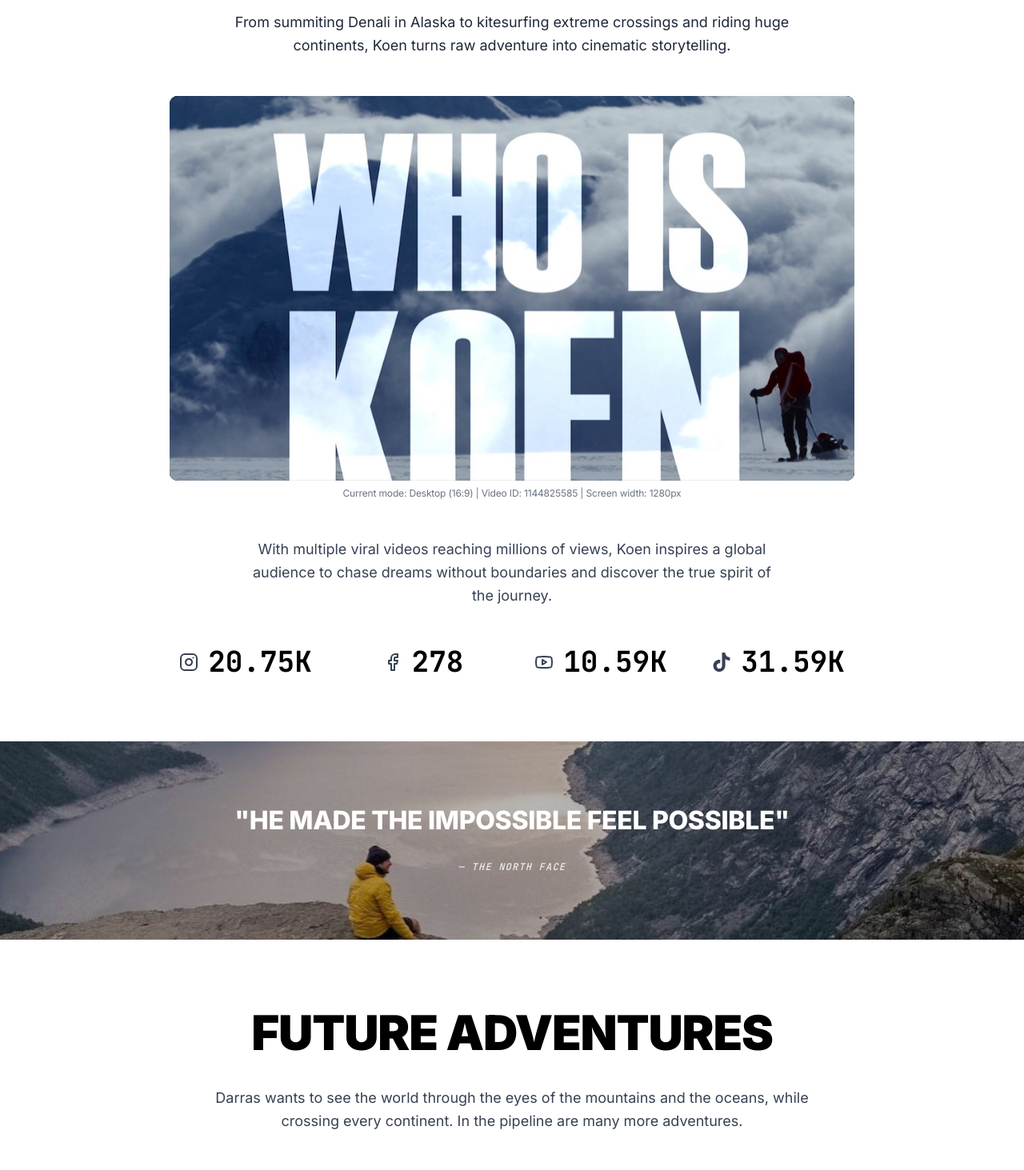
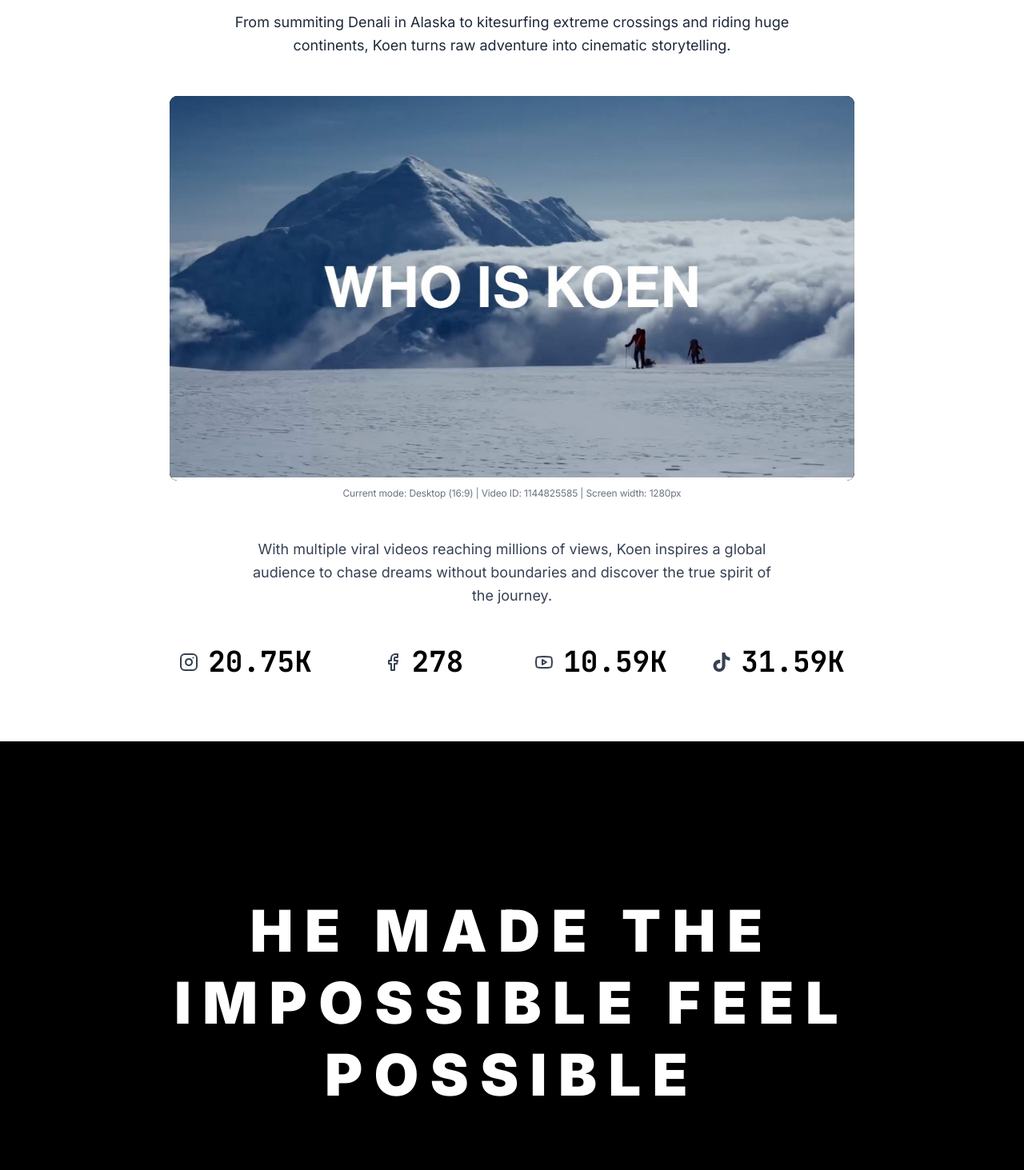
Before and after one commit to PieterBoghaert/koendarras, a React (Vite) app: page / in a window 1280 px wide. Shown: the part 1080-2543 px from the top of the page at 80% size. Built offline with nearby package versions, Linux system fonts and the light colour scheme.

Commit message:
Refactor code structure for improved readability and maintainability

```diff
--- a/src/App.jsx
+++ b/src/App.jsx
@@ -317,8 +317,7 @@ function App() {
         </div>
       </section>
 
-      {/* Parallax Quote Section */}
-      {/* <ParallaxSection /> */}
+
 
       {/* Who Is Koen Section */}
       <section id="mission" className="py-20 bg-white">
@@ -339,7 +338,8 @@ function App() {
             <ResponsiveShowreel
               desktopVideoId="1144825585"
               mobileVideoId="1144825585"
-              thumbnailUrl="/who-is-koen.jpg"
+              desktopThumbnailUrl="/who-is-koen-16-9.jpg"
+              mobileThumbnailUrl="/who-is-koen-9-16.jpg"
               className="max-w-4xl mx-auto"
             />
           </div>
@@ -380,17 +380,8 @@ function App() {
         </div>
       </section>
 
-      {/* Quote */}
-      <section className="py-20 text-white text-center bg-cover bg-center" style={{ backgroundImage: `url(${bannerkoen})` }}>
-        <div className="max-w-4xl mx-auto px-5">
-          <blockquote className="text-section font-primary text-white mb-6 text-tight">
-            "HE MADE THE IMPOSSIBLE FEEL POSSIBLE"
-          </blockquote>
-          <cite className="text-label font-secondary text-white/80">— THE NORTH FACE</cite>
-        </div>
-      </section>
-
-
+      {/* Parallax Quote Section */}
+      <ParallaxSection />
 
       {/* Future Adventures */}
       <section id="adventures" className="py-20 bg-white">
--- a/src/components/ResponsiveShowreel.jsx
+++ b/src/components/ResponsiveShowreel.jsx
@@ -3,6 +3,8 @@ import React, { useState, useEffect } from 'react';
 const ResponsiveShowreel = ({
   desktopVideoId = "1120469511", // Desktop video ID (16:9 ratio)
   mobileVideoId = "1120949925",  // Mobile video ID (9:16 ratio)
+  desktopThumbnailUrl = null,
+  mobileThumbnailUrl = null,
   thumbnailUrl = null,
   className = ""
 }) => {
@@ -27,10 +29,13 @@ const ResponsiveShowreel = ({
     return () => window.removeEventListener('resize', checkScreenSize);
   }, []);
 
-  // Get the appropriate video ID and thumbnail based on screen size
+  // Get the appropriate video ID based on screen size
   const currentVideoId = isMobile ? mobileVideoId : desktopVideoId;
-  const defaultThumbnailSrc = isMobile ? '/vimeothumbkoen-mobile.jpg' : '/vimeothumbkoen.jpg';
-  const thumbnailSrc = thumbnailUrl || defaultThumbnailSrc;
+
+  // Determine thumbnail sources utilizing the new props or falling back to defaults
+  // If a unified thumbnailUrl is provided (legacy behavior), use it for both unless specifics are given
+  const desktopSrc = desktopThumbnailUrl || thumbnailUrl || '/vimeothumbkoen.jpg';
+  const mobileSrc = mobileThumbnailUrl || thumbnailUrl || '/vimeothumbkoen-mobile.jpg';
 
   // Handle play button click
   const handlePlay = () => {
@@ -47,9 +52,12 @@ const ResponsiveShowreel = ({
         {!isPlaying ? (
           // Thumbnail with play button overlay
           <div className="relative w-full h-full group cursor-pointer" onClick={handlePlay}>
-            {/* High-quality thumbnail images */}
+            {/* High-quality thumbnail images with responsive switching */}
+            <picture>
+              <source media="(max-width: 767px)" srcSet={mobileSrc} />
+              <source media="(min-width: 768px)" srcSet={desktopSrc} />
               <img
-              src={thumbnailSrc}
+                src={desktopSrc}
                 alt="Koen Darras Showreel Thumbnail"
                 className="w-full h-full object-cover relative z-10"
                 loading="lazy"
@@ -60,6 +68,7 @@ const ResponsiveShowreel = ({
                   e.target.style.display = 'none';
                 }}
               />
+            </picture>
 
             {/* Loading state */}
             {!imageLoaded && (
```
Also changed, not shown: public/who-is-koen-16-9.jpg (added), public/who-is-koen-9-16.jpg (renamed from public/who-is-koen.jpg). Lines whose indentation alone changed are shown as unchanged.
